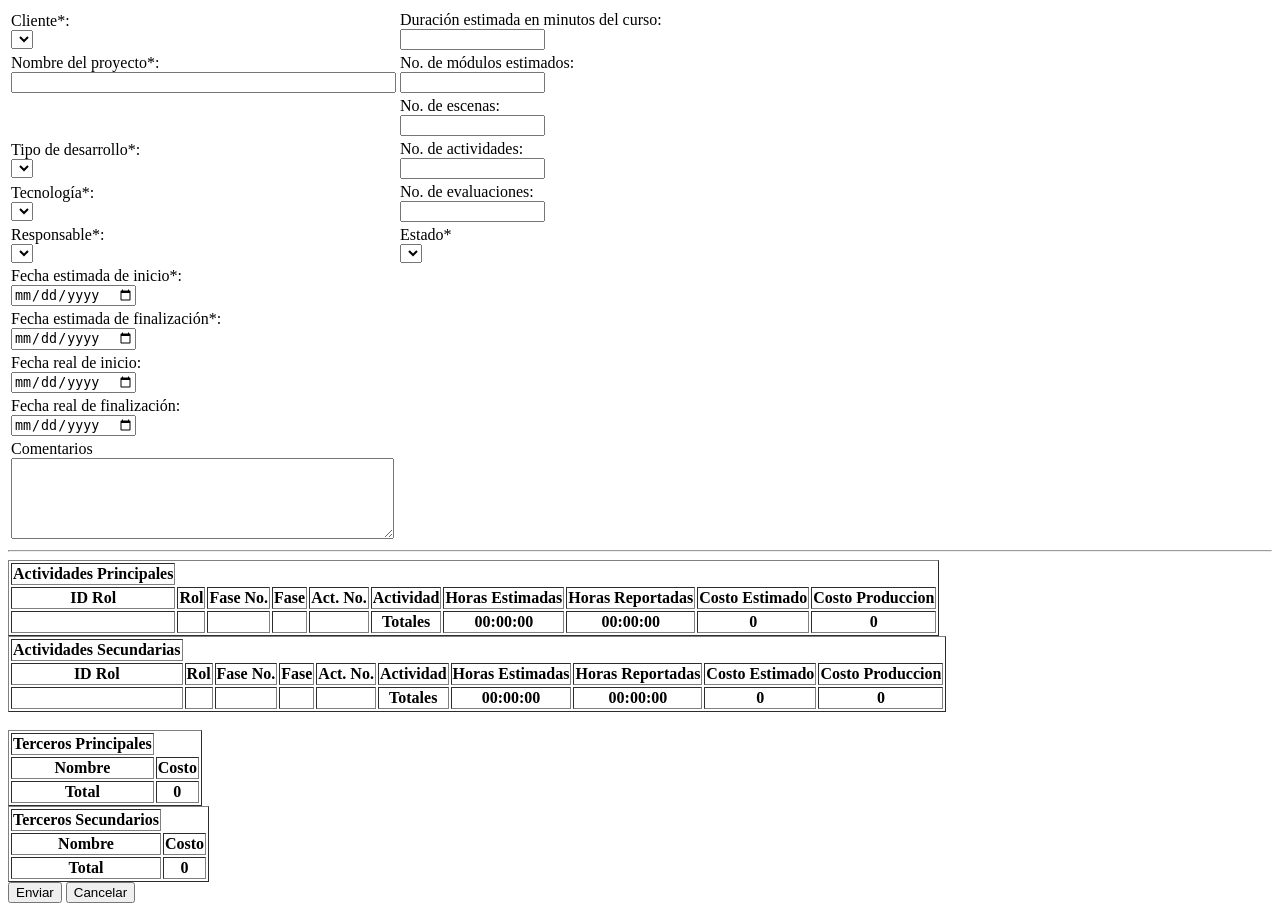
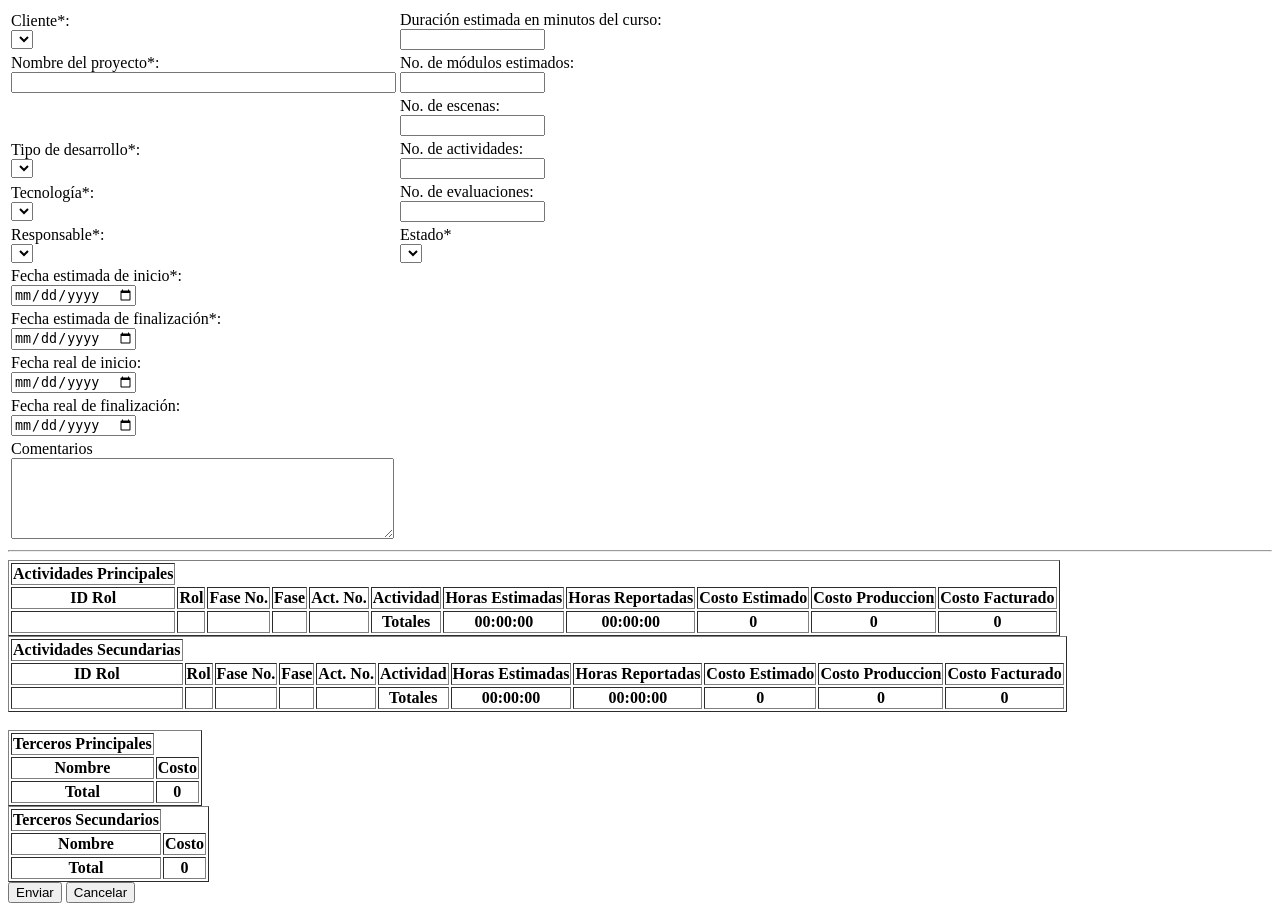
Before and after one commit to yelas61260/timeHD, a CodeIgniter app: the page made by application/views/proyecto/v_pro_form.php in a window 1280 px wide. Run offline with CodeIgniter, Linux system fonts and the light colour scheme; data that the repository does not hold is empty.

Commit message:
2017_06_10
ajustes segunda fase parte 1

```diff
--- a/application/controllers/actividad.php
+++ b/application/controllers/actividad.php
@@ -214,12 +214,13 @@ class Actividad extends CI_Controller {
 
 	public function read_cost_act(){
 		$tablas = $this->db_struc->getTablas();
-		$this->lib->required_session();
+		//$this->lib->required_session();
 		$this->load->model('actividad/mactividad');
 
 		$id = $this->input->post("id");
+		$rol = $this->input->post("rol");
 
-		$datos1 = $this->db_con->get_sql_records("SELECT DISTINCT AVG(t4.salario) AS dat1 FROM tarea AS t1 JOIN rol_tarea AS t2 ON t2.fk_tarea = t1.id JOIN recurso_rol AS t3 ON t3.fk_roles = t2.fk_roles JOIN recursos AS t4 ON t4.cedula = t3.fk_recursos WHERE t1.fk_actividad =".$id);
+		$datos1 = $this->db_con->get_sql_records("SELECT DISTINCT AVG(t4.salario) AS dat1 FROM tarea AS t1 JOIN rol_tarea AS t2 ON t2.fk_tarea = t1.id JOIN recurso_rol AS t3 ON t3.fk_roles = t2.fk_roles JOIN recursos AS t4 ON t4.cedula = t3.fk_recursos WHERE t4.fk_estados = 1 AND t1.fk_actividad =".$id." AND t2.fk_roles =".$rol);
 		echo $datos1[0]["dat1"];
 	}
 
--- a/application/models/proyecto/mproyecto.php
+++ b/application/models/proyecto/mproyecto.php
@@ -54,9 +54,8 @@ class mproyecto extends CI_Model
 		self::$camposAct[0] = "fk_proyecto";
 		self::$camposAct[1] = "fk_roles";
 		self::$camposAct[2] = "fk_actividad";
-		self::$camposAct[3] = "tiempo_cotizado";
-		self::$camposAct[4] = "costo_cotizado";
-		self::$camposAct[5] = "opcional";
+		self::$camposAct[3] = "costo_facturado";
+		self::$camposAct[4] = "opcional";
 
 		self::$camposTer[0] = "nombre";
 		self::$camposTer[1] = "fk_proyecto";
--- a/application/models/renders.php
+++ b/application/models/renders.php
@@ -46,7 +46,7 @@ class renders extends CI_Model
 	}
 
 	public function get_list_responsable(){
-		return $this->lib->print_lista(self::$tablas[12], ["cedula","CONCAT(nombre,' ',apellido)"], "CONCAT(nombre,' ',apellido)");
+		return $this->lib->print_lista_filtrada(self::$tablas[12], ["cedula","nombre_completo"], ["cedula","CONCAT(nombre,' ',apellido) nombre_completo"], "fk_estados=1", "nombre");
 	}
 
 	public function get_list_estado_proy(){
--- a/application/views/plantilla/v_pla_form.php
+++ b/application/views/plantilla/v_pla_form.php
@@ -46,6 +46,7 @@
 			</div>
 			<hr>
 			<div class="cont_tbl_act">
+				<input type="hidden" name="duracion_est" id="duracion_est" value="1">
 				<table>
 					<tr>
 						<td><div class="form-label"><label>Rol</label></td>
--- a/application/views/proyecto/v_pro_form.php
+++ b/application/views/proyecto/v_pro_form.php
@@ -126,6 +126,7 @@
 						<th>Horas Reportadas</th>
 						<th>Costo Estimado</th>
 						<th>Costo Produccion</th>
+						<th>Costo Facturado</th>
 					</thead>
 					<tbody id="cont">
 					</tbody>
@@ -140,6 +141,7 @@
 						<th id="total_tiempo">00:00:00</th>
 						<th id="total_costo_est">0</th>
 						<th id="total_costo">0</th>
+						<th id="total_factu">0</th>
 					</tfoot>
 				</table>
 				<table class="tabla_general tbl_act" id="act_s" border="1" borrar="">
@@ -155,6 +157,7 @@
 						<th>Horas Reportadas</th>
 						<th>Costo Estimado</th>
 						<th>Costo Produccion</th>
+						<th>Costo Facturado</th>
 					</thead>
 					<tbody id="cont">
 					</tbody>
@@ -169,6 +172,7 @@
 						<th id="total_tiempo">00:00:00</th>
 						<th id="total_costo_est">0</th>
 						<th id="total_costo">0</th>
+						<th id="total_factu">0</th>
 					</tfoot>
 				</table>
 				<br>
--- a/recursos/js/ajax.js
+++ b/recursos/js/ajax.js
@@ -250,6 +250,7 @@ function read_pcp(param_ruta, id, param_ruta2, notFrame = 1, frame = 'form_proye
 				});
 			}
 			jQuery.each(datosJSON["act_p"], function(i, val){
+				console.log(val);
 				var filaTemp = $("<tr>");
 				filaTemp.attr("idObj", val["idObj"]);
 				filaTemp.append($("<td>").html(val["idRol"]));
@@ -263,6 +264,7 @@ function read_pcp(param_ruta, id, param_ruta2, notFrame = 1, frame = 'form_proye
 					filaTemp.append($("<td>").html(val["tiempo_fac"]));
 					filaTemp.append($("<td>").html(val["costo_est"]));
 					filaTemp.append($("<td>").html(val["costo_fac"]));
+					filaTemp.append($("<td>").html("<input type='text' size='10' value='0' />"));
 				}else{
 					filaTemp.append($("<td>").html("<input type='text' size='10' value='"+(val["tiempo"]*$("#duracion_est").val())+"' onkeyup='if(event.keyCode == 13) calcularAct(\""+param_ruta2+"\", this);'/>"));
 					filaTemp.append($("<td>").html("0"));
@@ -287,6 +289,7 @@ function read_pcp(param_ruta, id, param_ruta2, notFrame = 1, frame = 'form_proye
 					filaTemp.append($("<td>").html(val["tiempo_fac"]));
 					filaTemp.append($("<td>").html(val["costo_est"]));
 					filaTemp.append($("<td>").html(val["costo_fac"]));
+					filaTemp.append($("<td>").html("<input type='text' size='10' value='0' />"));
 				}else{
 					filaTemp.append($("<td>").html("<input type='text' size='10' value='"+(val["tiempo"]*$("#duracion_est").val())+"' onkeyup='if(event.keyCode == 13) calcularAct(\""+param_ruta2+"\", this);'/>"));
 					filaTemp.append($("<td>").html("0"));
@@ -373,7 +376,7 @@ function calcularAct(param_ruta, param_obj){
 		type: "POST",
 		url: param_ruta+"/read_cost_act",
 		datatype: "html",
-		data: "id="+$($(param_obj).parent().parent().children()[4]).html(),
+		data: "id="+$($(param_obj).parent().parent().children()[4]).html()+"&rol="+$($(param_obj).parent().parent().children()[0]).html(),
 		success: function(data) {
 			$($(param_obj).parent().parent().children()[7]).html(parseInt(data)*$(param_obj).val());
 		}
@@ -435,8 +438,12 @@ function unirActividadesValor(){
 		returnVal += '"idObj":'+$(this).attr("idObj");
 		returnVal += ',"rolID":'+$($(this).children()[0]).html();
 		returnVal += ',"actID":'+$($(this).children()[4]).html();
-		returnVal += ',"horas":'+$($($(this).children()[6]).children()[0]).val();
-		returnVal += ',"costo":'+$($(this).children()[7]).html();
+		if ($("#form_proyecto_view").length) {
+			returnVal += ',"costo_fac":'+$($($(this).children()[10]).children()[0]).val();
+		}else{
+			returnVal += ',"horas":'+$($($(this).children()[6]).children()[0]).val();
+			returnVal += ',"costo":'+$($(this).children()[7]).html();
+		}
 		returnVal += '}';
 		if (index != $(this).parent().children().length-1) {
 			returnVal += ',';
@@ -449,14 +456,19 @@ function unirActividadesValor(){
 		returnVal += '"idObj":'+$(this).attr("idObj");
 		returnVal += ',"rolID":'+$($(this).children()[0]).html();
 		returnVal += ',"actID":'+$($(this).children()[4]).html();
-		returnVal += ',"horas":'+$($($(this).children()[6]).children()[0]).val();
-		returnVal += ',"costo":'+$($(this).children()[7]).html();
+		if ($("#form_proyecto_view").length) {
+			returnVal += ',"costo_fac":'+$($($(this).children()[10]).children()[0]).val();
+		}else{
+			returnVal += ',"horas":'+$($($(this).children()[6]).children()[0]).val();
+			returnVal += ',"costo":'+$($(this).children()[7]).html();
+		}
 		returnVal += '}';
 		if (index != $(this).parent().children().length-1) {
 			returnVal += ",";
 		}
 	});
 	returnVal += ']}';
+	console.log(returnVal);
 	return returnVal;
 }
 function unirTercerosValor(){
```
Also changed, not shown: application/controllers/estandar.php (+9 -3 lines).
